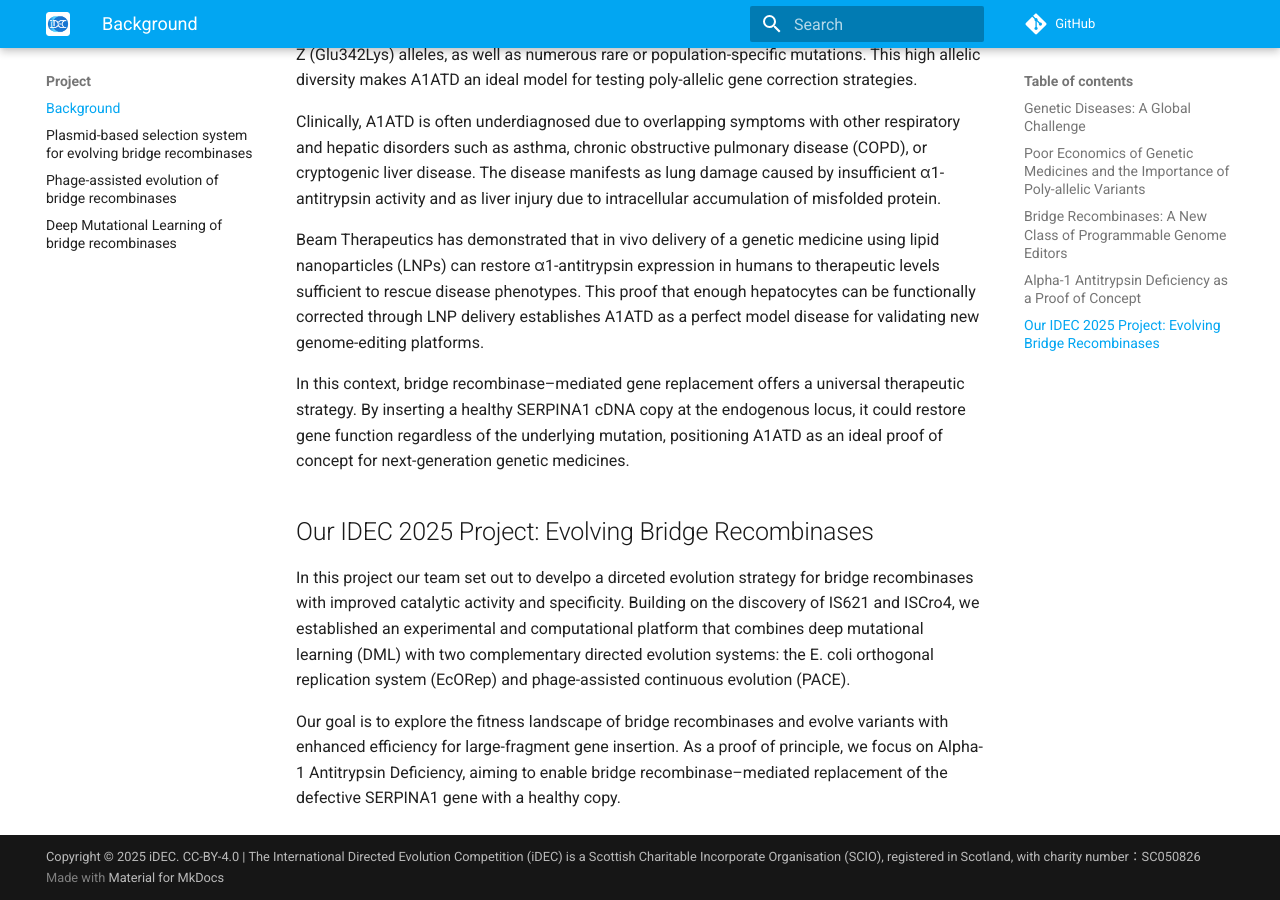
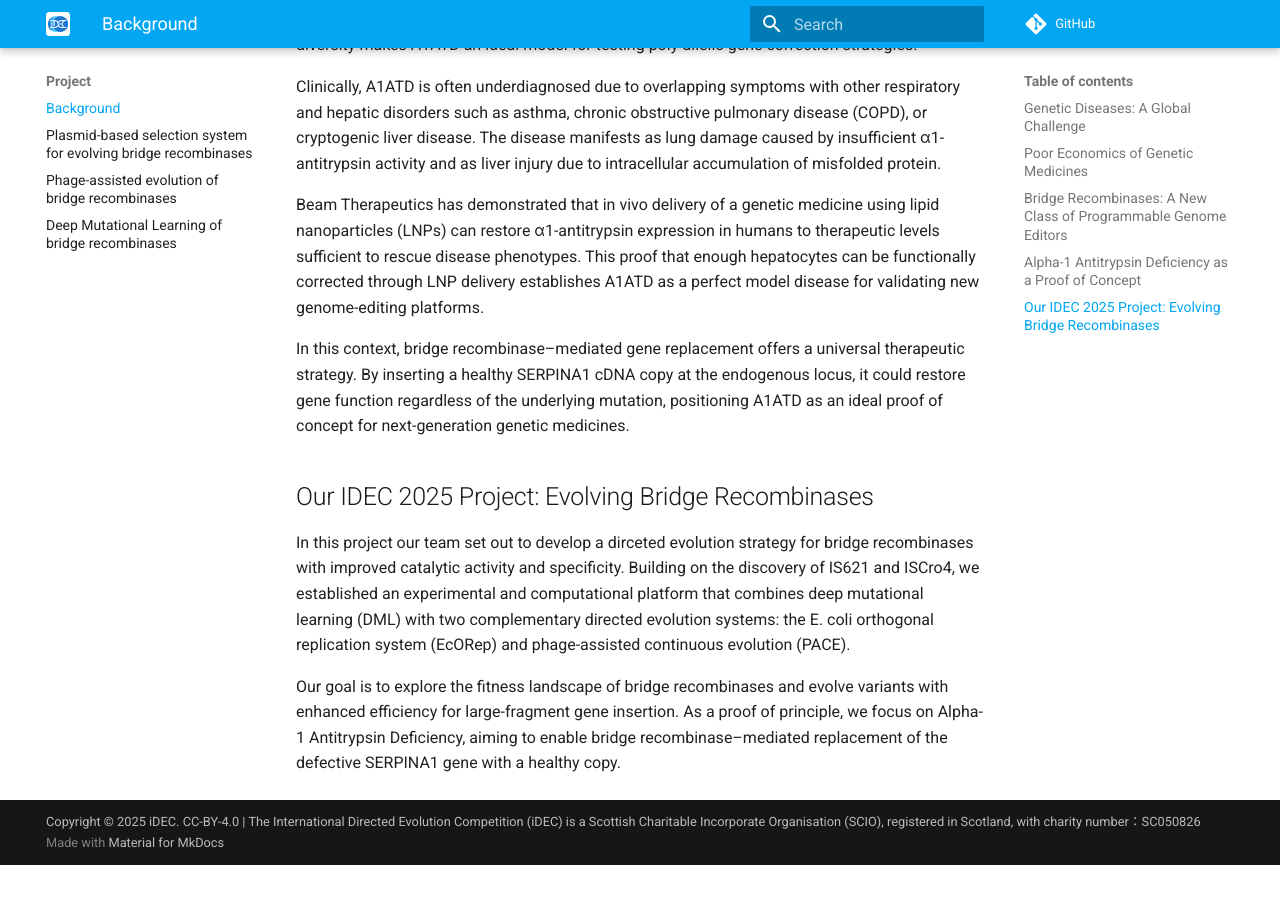
Before and after one commit to sofifilippini7-tech/2025_Evolution_Suisse_2025, an MkDocs documentation site: the page built from docs/project/background.md, in a window 1280 px wide and 900 px high, scrolled down 2221 px. Built offline with MkDocs 1.6.1 and Material for MkDocs 9.7.7, drawn with Linux system fonts in a browser that asks for light colours; comment, search, counter and statistics services are not loaded; after the commit the page ends 3086 px from its top, so only the background shows below that; some of the changed text lies outside the part shown.

Commit message:
Update background.md

```diff
--- a/docs/project/background.md
+++ b/docs/project/background.md
@@ -8,8 +8,7 @@
 
 Gene editing therefore represents both a scientific and translational frontier. The ability to correct disease-causing mutations at their source promises durable cures, but achieving broad clinical applicability requires technologies that go beyond single-variant repair. Approaches capable of large-scale and allele-independent gene correction could overcome the fundamental limitations of current genome editors and redefine the therapeutic landscape for rare genetic diseases.
 
-## Poor Economics of Genetic Medicines and the Importance of Poly-allelic Variants
-
+## Poor Economics of Genetic Medicines
 The development of genetic medicines faces not only scientific but also economic challenges. Current editing platforms typically target a single allelic variant, meaning each therapy can address only a small subset of affected individuals. This limited scope restricts the market size for each therapeutic candidate and makes it difficult to justify the high costs of research, manufacturing, and clinical development. To make gene therapies accessible to patients with rare disorders, new modalities are required that can treat multiple allelic variants within the same gene or disease context.
 
 Technologies that enable allele-independent gene correction could transform the economics of genetic medicine. A single therapeutic construct capable of restoring gene function across multiple mutations would drastically expand the patient base per indication. This would make development economically viable while simultaneously increasing patient access to curative treatments.
@@ -34,6 +33,6 @@
 
 ## Our IDEC 2025 Project: Evolving Bridge Recombinases
 
-In this project our team set out to develpo a dirceted evolution strategy for bridge recombinases with improved catalytic activity and specificity. Building on the discovery of IS621 and ISCro4, we established an experimental and computational platform that combines deep mutational learning (DML) with two complementary directed evolution systems: the E. coli orthogonal replication system (EcORep) and phage-assisted continuous evolution (PACE).
+In this project our team set out to develop a dirceted evolution strategy for bridge recombinases with improved catalytic activity and specificity. Building on the discovery of IS621 and ISCro4, we established an experimental and computational platform that combines deep mutational learning (DML) with two complementary directed evolution systems: the E. coli orthogonal replication system (EcORep) and phage-assisted continuous evolution (PACE).
 
 Our goal is to explore the fitness landscape of bridge recombinases and evolve variants with enhanced efficiency for large-fragment gene insertion. As a proof of principle, we focus on Alpha-1 Antitrypsin Deficiency, aiming to enable bridge recombinase–mediated replacement of the defective SERPINA1 gene with a healthy copy.
```
